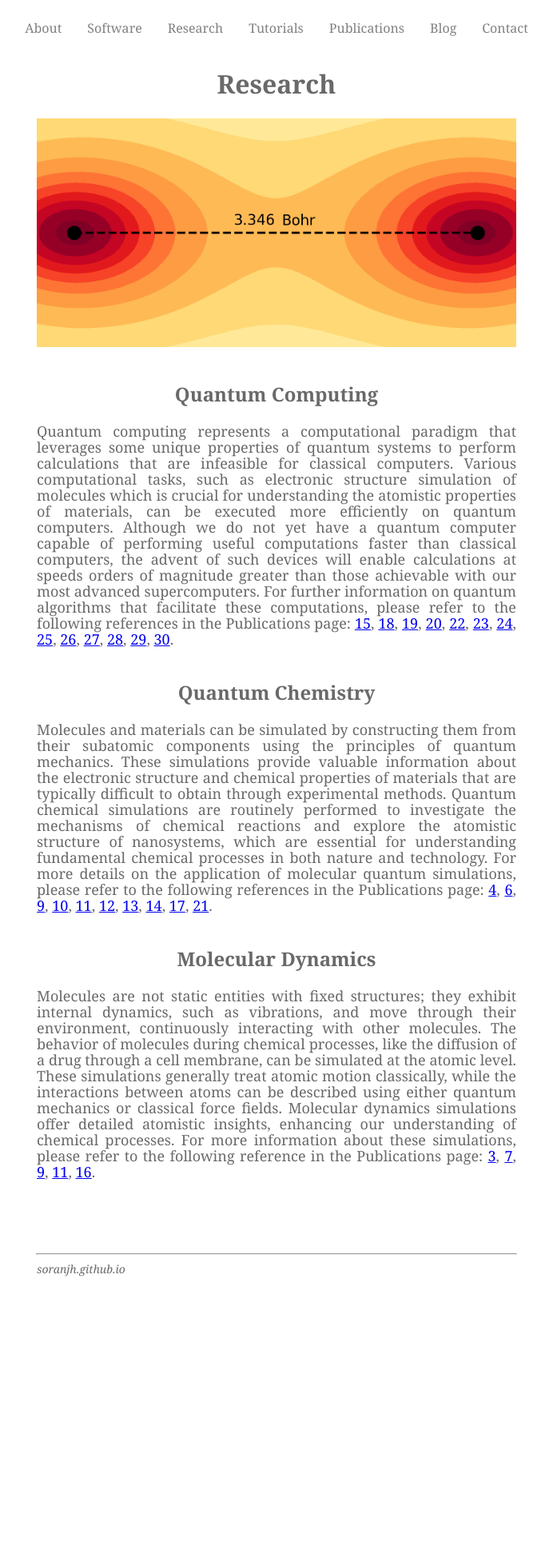
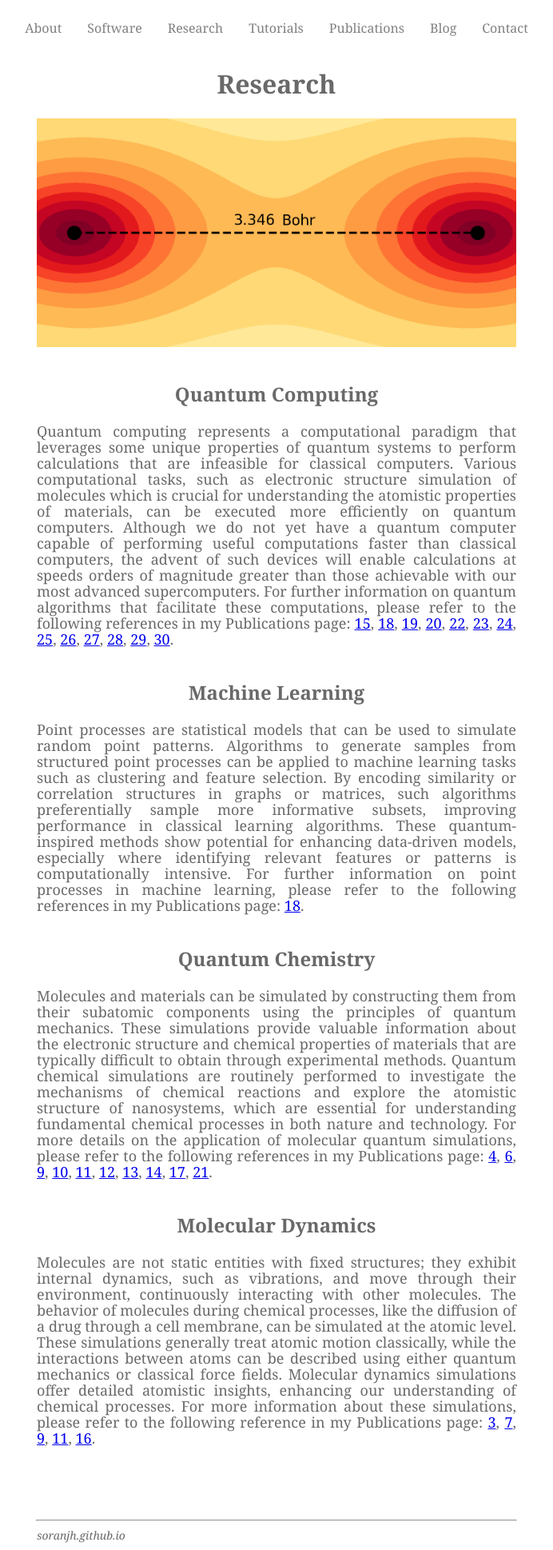
Before and after one commit to soranjh/soranjh.github.io, a Jekyll site: the page built from research.html, in a window 1280 px wide. Shown: the whole page at 80% size, without its empty margins (294-986 px from the left). Built offline with Jekyll 4.4.1, drawn with Linux system fonts in a browser that asks for light colours; before the commit the page ends 1605 px from its top, so only the background shows below that.

Commit message:
update may 2025

```diff
--- a/intro_project.html
+++ b/intro_project.html
@@ -8,7 +8,7 @@ title: project
   </script>
 </head>
 
-<h1>{{ "A Beginner’s Guide to Agile Project Management" }}</h1>
+<h1>{{ "A Practical Guide to Agile Project Management" }}</h1>
 <br><br>
 <h2 style="margin: auto; width: 600px; margin-top: 20px; margin-bottom: 0px">{{ "Project Management" }}</h2>
 <p style="margin: auto; width: 600px; margin-top: 20px; margin-bottom: 40px; line-height=20px">
@@ -16,7 +16,7 @@ A project is a temporary initiative designed to create a specific product or ser
 <br><br>
 Project management revolves around four key elements: identifying project requirements, setting clear project objectives, engaging stakeholders, and balancing constraints. Central to this is the triple constraint or iron triangle of project management which includes time, scope, and cost. A project is at risk of failure if any of these three elements becomes misaligned with the others.
 <br><br>
-<img align="center" src="assets/images/iron.png" alt="Iron" width="300" height="301">
+<img align="center" src="assets/images/iron.png" alt="Iron" width="600" height="333">
 </p>
 
 
@@ -56,7 +56,7 @@ Scrum provides a framework for agile management of complex projects. It is chara
 <br><br>
 The main event in Scrum is sprint which is a container for all other events. The sprint starts with a sprint planning event where the team plans what they want to accomplish in the sprint. The developers meet everyday in the daily scrum to discuss the progress and challenges. At the end of the sprint, the team meets in the sprint review meeting to demonstrate their accomplishment and get feedback. The sprint ends with a sprint retrospective meeting to discuss the efficiency of the sprint and possible improvements.
 <br><br>
-<img align="center" src="assets/images/sprint.png" alt="Iron" width="400" height="281">
+<img align="center" src="assets/images/sprint.png" alt="Iron" width="600" height="333">
 <br><br>
 There are three main roles in a scrum team. The product owner, the developers and the scrum master. The product owner is responsible for maximizing the value of the product the team creates. The developers create the product and the scrum master who establishes Scrum and ensures its effectiveness.
 <br><br>
--- a/research.html
+++ b/research.html
@@ -14,7 +14,7 @@ atomistic properties of materials, can be executed more efficiently on quantum c
 do not yet have a quantum computer capable of performing useful computations faster than classical
 computers, the advent of such devices will enable calculations at speeds orders of magnitude greater
 than those achievable with our most advanced supercomputers. For further information on quantum
-algorithms that facilitate these computations, please refer to the following references in the
+algorithms that facilitate these computations, please refer to the following references in my
 Publications page:
 <a href="https://arxiv.org/abs/1811.04968/">15</a>,
 <a href="https://arxiv.org/abs/1906.11972/">18</a>,
@@ -31,10 +31,22 @@ Publications page:
 <a href="https://arxiv.org/abs/2406.14113/">30</a>.
 </p>
 
+<h2 style="margin: auto; width: 600px; margin-top: 20px; margin-bottom: 0px">{{ "Machine Learning" }}</h2>
+<p style="margin: auto; width: 600px; margin-top: 20px; margin-bottom: 40px; line-height=20px">
+Point processes are statistical models that can be used to simulate random point patterns. Algorithms
+to generate samples from structured point processes can be applied to machine learning tasks such as
+clustering and feature selection. By encoding similarity or correlation structures in graphs or
+matrices, such algorithms preferentially sample more informative subsets, improving performance in
+classical learning algorithms. These quantum-inspired methods show potential for enhancing data-driven
+models, especially where identifying relevant features or patterns is computationally intensive. For
+further information on point processes in machine learning, please refer to the following references
+in my Publications page:
+<a href="https://arxiv.org/abs/1906.11972/">18</a>.
+</p>
 
 <h2 style="margin: auto; width: 600px; margin-top: 20px; margin-bottom: 0px">{{ "Quantum Chemistry" }}</h2>
 <p style="margin: auto; width: 600px; margin-top: 20px; margin-bottom: 40px; line-height=20px">
-Molecules and materials can be simulated by constructing them from their subatomic components using the principles of quantum mechanics. These simulations provide valuable information about the electronic structure and chemical properties of materials that are typically difficult to obtain through experimental methods. Quantum chemical simulations are routinely performed to investigate the mechanisms of chemical reactions and explore the atomistic structure of nanosystems, which are essential for understanding fundamental chemical processes in both nature and technology. For more details on the application of molecular quantum simulations, please refer to the following references in the Publications page:
+Molecules and materials can be simulated by constructing them from their subatomic components using the principles of quantum mechanics. These simulations provide valuable information about the electronic structure and chemical properties of materials that are typically difficult to obtain through experimental methods. Quantum chemical simulations are routinely performed to investigate the mechanisms of chemical reactions and explore the atomistic structure of nanosystems, which are essential for understanding fundamental chemical processes in both nature and technology. For more details on the application of molecular quantum simulations, please refer to the following references in my Publications page:
 <a href="https://pubs.acs.org/doi/10.1021/ct300919h/">4</a>,
 <a href="https://onlinelibrary.wiley.com/doi/abs/10.1002/jcc.23677/">6</a>,
 <a href="https://journals.aps.org/prb/abstract/10.1103/PhysRevB.94.075406/">9</a>,
@@ -49,7 +61,7 @@ Molecules and materials can be simulated by constructing them from their subatom
 
 <h2 style="margin: auto; width: 600px; margin-top: 20px; margin-bottom: 0px"">{{ "Molecular Dynamics" }}</h2>
 <p style="margin: auto; width: 600px; margin-top: 20px; margin-bottom: 40px; line-height=20px">
-Molecules are not static entities with fixed structures; they exhibit internal dynamics, such as vibrations, and move through their environment, continuously interacting with other molecules. The behavior of molecules during chemical processes, like the diffusion of a drug through a cell membrane, can be simulated at the atomic level. These simulations generally treat atomic motion classically, while the interactions between atoms can be described using either quantum mechanics or classical force fields. Molecular dynamics simulations offer detailed atomistic insights, enhancing our understanding of chemical processes. For more information about these simulations, please refer to the following reference in the Publications page:
+Molecules are not static entities with fixed structures; they exhibit internal dynamics, such as vibrations, and move through their environment, continuously interacting with other molecules. The behavior of molecules during chemical processes, like the diffusion of a drug through a cell membrane, can be simulated at the atomic level. These simulations generally treat atomic motion classically, while the interactions between atoms can be described using either quantum mechanics or classical force fields. Molecular dynamics simulations offer detailed atomistic insights, enhancing our understanding of chemical processes. For more information about these simulations, please refer to the following reference in my Publications page:
 <a href="https://pubs.acs.org/doi/10.1021/jp403984q/">3</a>,
 <a href="https://www.sciencedirect.com/science/article/abs/pii/S0009261414010756/">7</a>,
 <a href="https://journals.aps.org/prb/abstract/10.1103/PhysRevB.94.075406/">9</a>,
```
Also changed, not shown: assets/images/iron.png, assets/images/iron_1.png (added), assets/images/sprint.png, assets/images/sprint_1.png (added).
